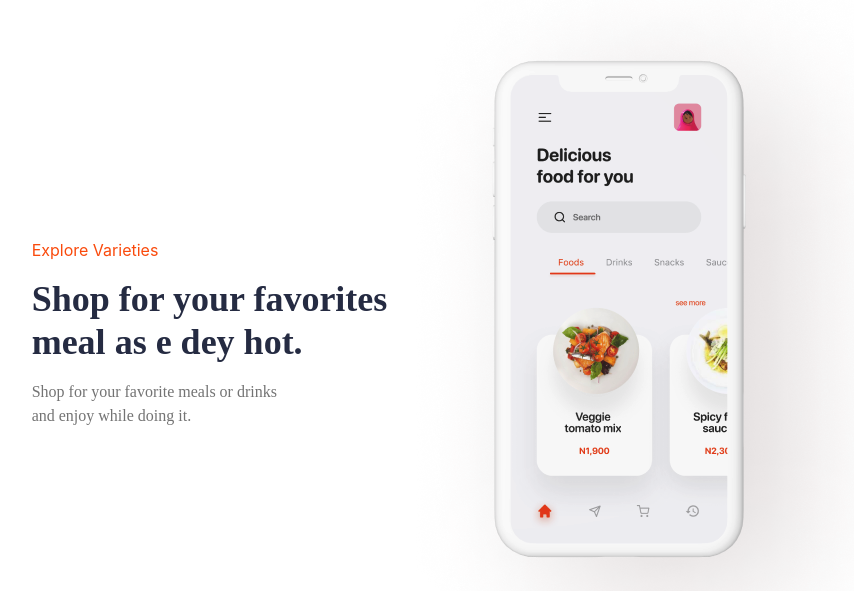
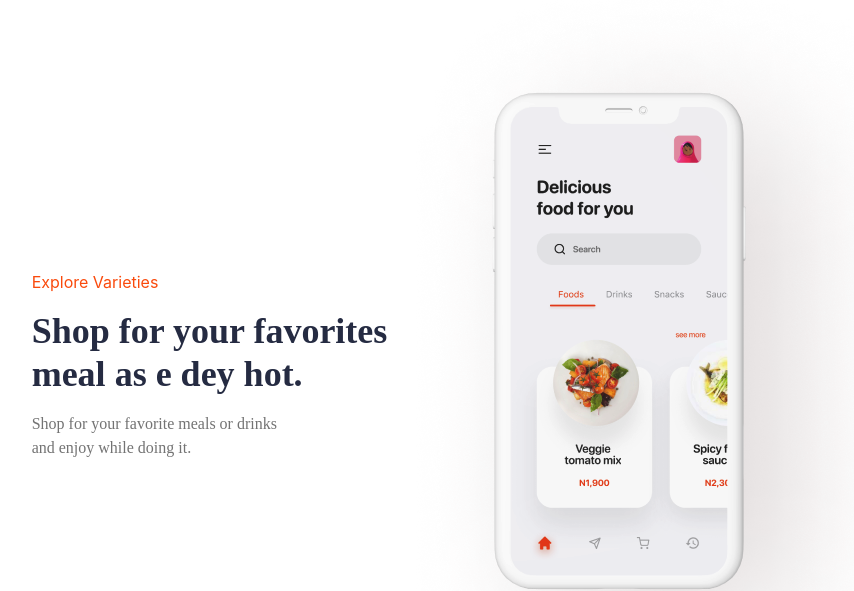
Before and after one commit to jahrulezfrancis/Food-delivery-web-app, a React (Create React App) app: page / in a window 1280 px wide. Shown: the part 2193-2784 px from the top of the page, without its empty margins (146-1000 px from the left). Built offline with nearby package versions, Linux system fonts and the light colour scheme.

Commit message:
fixed the mockup section

```diff
--- a/src/Components/Header/AppMockUp.jsx
+++ b/src/Components/Header/AppMockUp.jsx
@@ -1,4 +1,4 @@
-import { Box, Flex, Heading, VStack, HStack, Text, Center, Divider, Image } from '@chakra-ui/react';
+import { Box, Flex, Heading, VStack, HStack, Text, Center, Divider, Image, Stack } from '@chakra-ui/react';
 import React from 'react';
 import MobileMockRed from "../../Components/Images/mobile-mockup-red.png"
 import MobileMockWhite from "../../Components/Images/mobile-mockup-white.png"
@@ -12,7 +12,7 @@ import { BsFacebook, BsTwitter, BsInstagram } from "react-icons/bs"
 
 function MockupTemp(props) {
     return (
-            <Flex direction={{ sm: 'column', md: 'column', lg: 'row' }}>
+        <Flex direction={{ sm: 'column', md: 'column', lg: 'row' }} >
             <Image src={props.image} alt='' />
             <VStack justify='center' align='start' spacing='1em'>
                 <Text color='#FA4A0C'>{props.heading}</Text>
@@ -78,7 +78,7 @@ export default function AppMockUp() {
                 <MockupTemp image={MockSec1} heading='Create an account' lineone='Create/Login to an existing'
                     linetwo='account to get started' line2one='An account is created with your email' line2two='and a desired password' />
 
-                <Flex direction={{ sm: 'column', md: 'column', lg: 'row' }}>
+                <Flex direction={{ sm: 'column', md: 'column', lg: 'row' }} p='2em'>
                     <VStack justify='center' align='start' spacing='1em'>
                         <Text color='#FA4A0C'>Explore Varieties</Text>
                         <Heading fontFamily='Montserrat' color='#252B42'>
```
Lines whose indentation alone changed are shown as unchanged.
